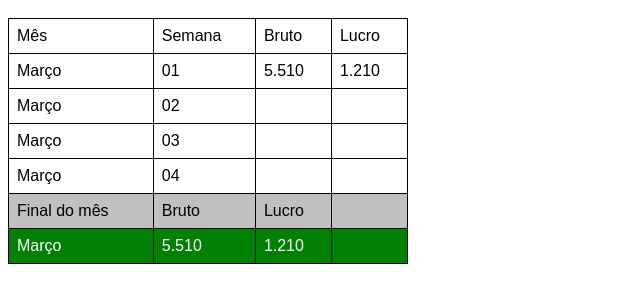
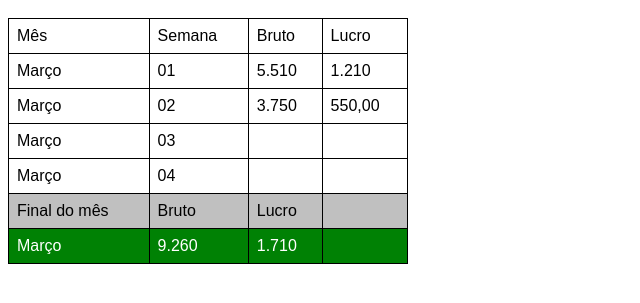
Before and after one commit to Ylian-da-luz/Tabela-de-faturamento, a plain HTML site: page index.html in a window 1280 px wide. Shown: the part 61-364 px from the top of the page, without its empty margins (0-640 px from the left). Drawn offline with Linux system fonts and the light colour scheme.

Commit message:
atualizando tabela

```diff
--- a/index.html
+++ b/index.html
@@ -33,8 +33,8 @@
                 <tr>
                     <td>Março</td>
                     <td>02</td>
-                    <td><R1></R1></td>
-                    <td><R1></R1></td>
+                    <td><R1>3.750</R1></td>
+                    <td><R1>550,00</R1></td>
                 </tr>
                 <tr>
                     <td>Março</td>
@@ -56,8 +56,8 @@
                 </tr>
                 <tr class="lucro-final">
                     <td>Março</td>
-                    <td><R1>5.510</R1></td>
-                    <td><R1>1.210</R1></td>
+                    <td><R1>9.260</R1></td>
+                    <td><R1>1.710</R1></td>
                     <td><R1></R1></td>
                 </tr>
             </tbody>
```
